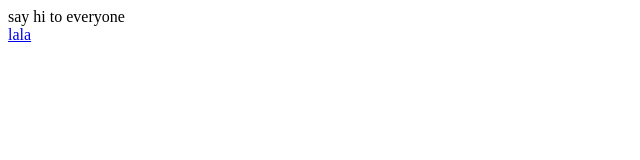
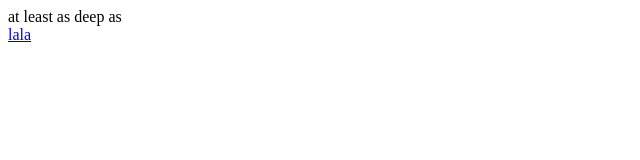
Before and after one commit to maryamsheykhjafari/prgit, a plain HTML site: page index.html in a window 1280 px wide. Shown: the full height of the page, 0-640 px from the left. Drawn offline with Linux system fonts and the light colour scheme.

Commit message:
Update index.html

```diff
--- a/index.html
+++ b/index.html
@@ -1,6 +1,6 @@
 <html>
     <body>
-        say hi to everyone
+         at least as deep as
 <br /><a href="page1.html">lala</a>
 
 
```
